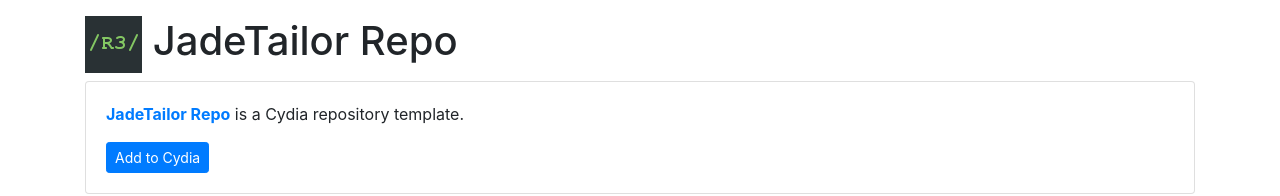
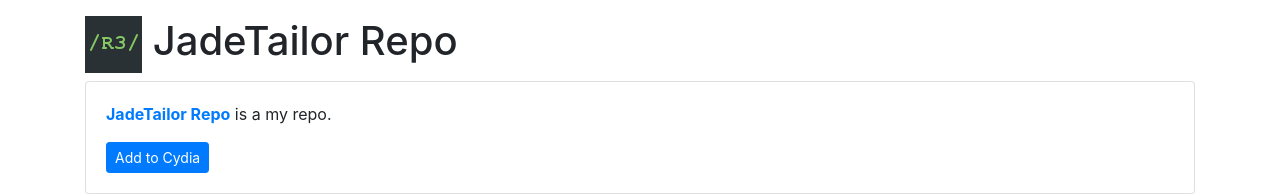
Before and after one commit to jadelaos/repo, a plain HTML site: page index.html in a window 1280 px wide. Shown: the top 196 px of the page. Drawn offline with nearby package versions, Linux system fonts and the light colour scheme.

Commit message:
Update index.html

```diff
--- a/index.html
+++ b/index.html
@@ -17,7 +17,7 @@
 <div class="container">
 	<div class="card">
 		<div class="card-body">
-			<p><span class="text-primary"><b>JadeTailor Repo</span></b> is a Cydia repository template.</p>
+			<p><span class="text-primary"><b>JadeTailor Repo</span></b> is a my repo.</p>
 			<a class="btn btn-sm btn-primary" href="cydia://url/https://cydia.saurik.com/api/share#?source=https://supermamon.github.io/Reposi3/">Add to Cydia</a>
 		</div>
 	</div>
```
